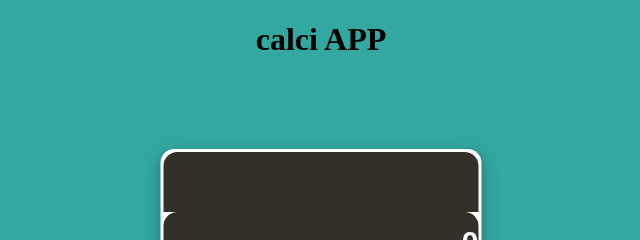
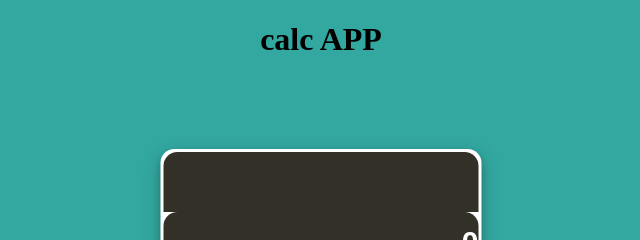
Before and after one commit to sathishb10/learning, a plain HTML site: page index.html in a window 1280 px wide. Shown: the top 240 px of the page, 319-959 px from the left. Drawn offline with Linux system fonts and the light colour scheme.

Commit message:
changing the agin

```diff
--- a/index.html
+++ b/index.html
@@ -8,7 +8,7 @@
 <script type="text/javascript" src="script.js"></script>
 </head>
 <body>
-<h1>calci APP</h1>
+<h1>calc APP</h1>
 
 
 <form >
```
